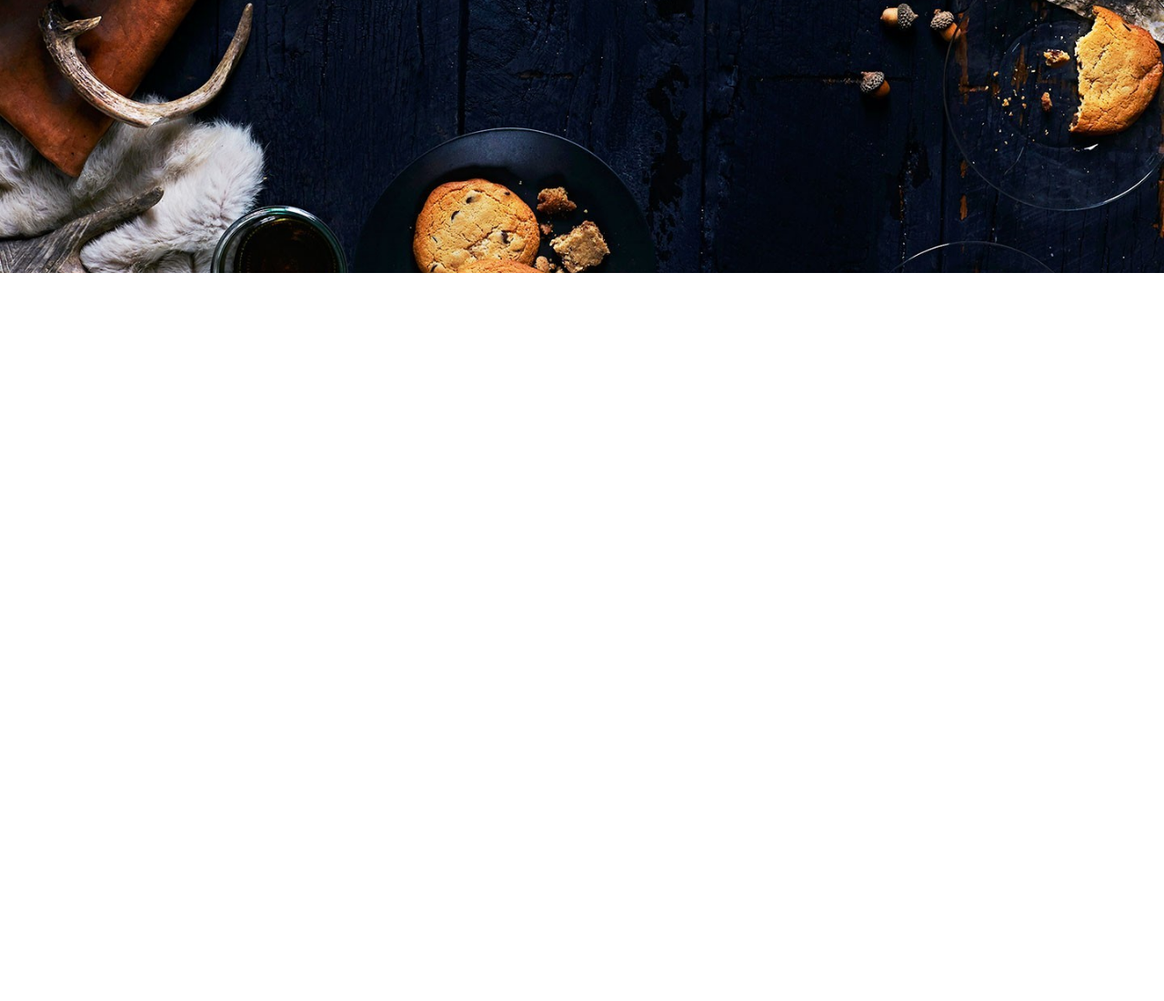
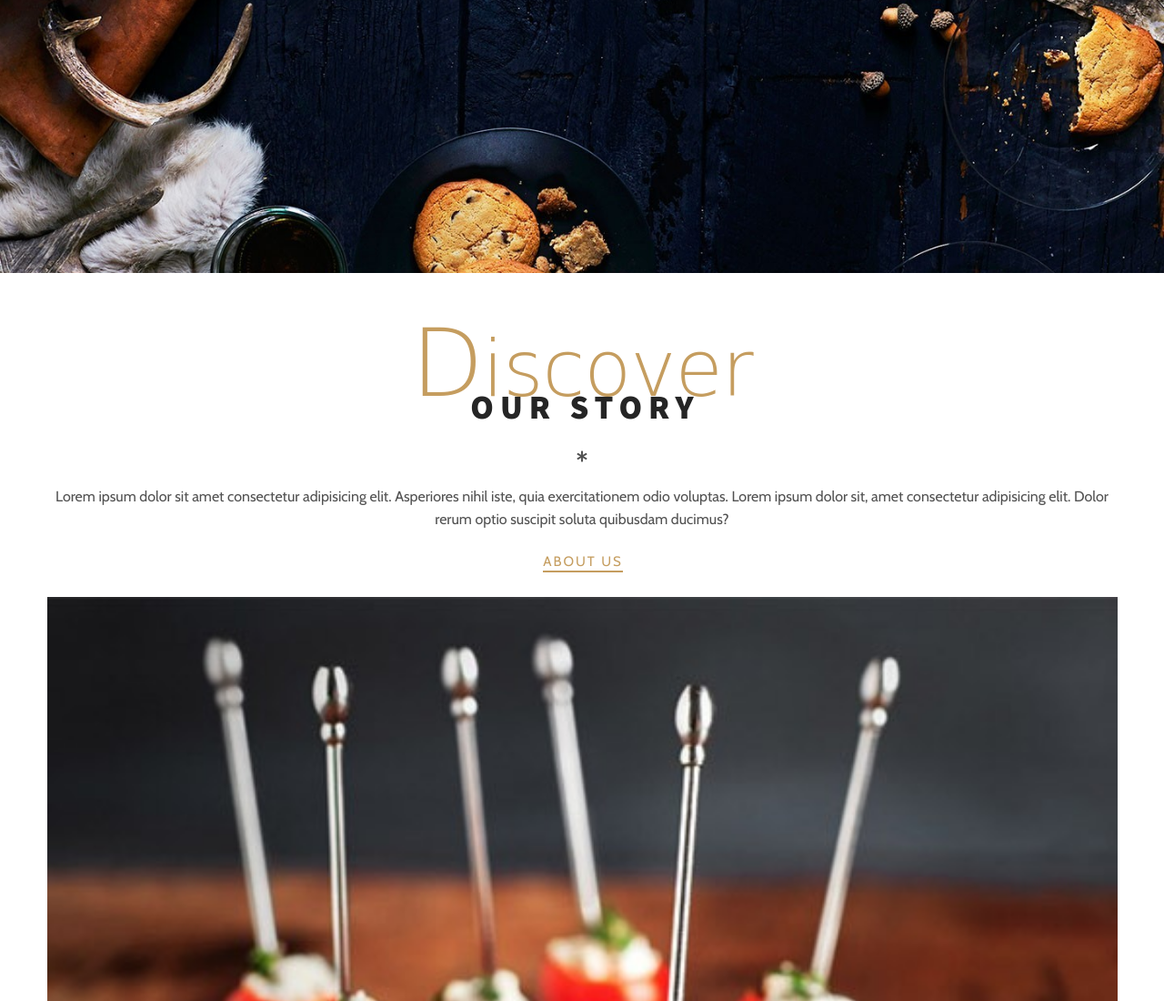
Before and after one commit to AlanisYates/resposive-page, a plain HTML site: page index.html in a window 1280 px wide. Shown: the part 500-1600 px from the top of the page at 91% size. Before the commit the page ends 800 px from the top, so only its background shows below. Drawn offline with nearby package versions, Linux system fonts and the light colour scheme; a web font is replaced by a local one.

Commit message:
adding in the stuor section and styling

```diff
--- a/index.html
+++ b/index.html
@@ -72,6 +72,33 @@
     </section>
     <!-- Hero Ends -->
 
+    <section class="discover-our-story">
+      <div class="container">
+        <div class="restaurant-info">
+          <div class="restaurant-desc padding-right animate-left">
+            <div class="global-headline">
+              <h2 class="sub-headline">
+                <span class="first-letter">D</span>iscover
+              </h2>
+              <h1 class="headline headline-dark">Our Story</h1>
+              <div class="asterisk"><i class="fas fa-asterisk"></i></div>
+            </div>
+            <p>
+              Lorem ipsum dolor sit amet consectetur adipisicing elit.
+              Asperiores nihil iste, quia exercitationem odio voluptas. Lorem
+              ipsum dolor sit, amet consectetur adipisicing elit. Dolor rerum
+              optio suscipit soluta quibusdam ducimus?
+            </p>
+            <a href="#" class="btn body-btn">About us</a>
+          </div>
+          <div class="restaurant-info-img animate-right">
+            <img src="./images/our-story-1.jpg" alt="" />
+          </div>
+        </div>
+      </div>
+    </section>
+
+    <!-- Discover our Stoy Ends -->
     <script src="main.js"></script>
   </body>
 </html>
--- a/style.css
+++ b/style.css
@@ -250,3 +250,72 @@ header {
   color: white;
   background-color: var(--secondary-font-color);
 }
+
+/* Discover our story */
+.global-headline {
+  text-align: center;
+  margin-top: 3.9rem;
+}
+
+.discover-out-story .global-headline {
+  margin-top: 6.9rem;
+}
+
+.global-headline .asterisk {
+  color: var(--body-font-color);
+  margin: 2.4rem 0;
+}
+
+.headline-dark {
+  color: var(--main-font-color-dark);
+  letter-spacing: 0.7rem;
+  margin-right: -0.7rem;
+}
+
+.global-headline .sub-headline {
+  letter-spacing: -0.1rem;
+  line-height: 0.42;
+}
+
+.restaurant-info {
+  text-align: center;
+}
+
+.restaurant-desc {
+  margin-bottom: 3rem;
+}
+
+.restaurant-desc p {
+  line-height: 1.6;
+  margin-bottom: 2.4rem;
+}
+
+.body-btn {
+  font-size: 1.5rem;
+  color: var(--secondary-font-color);
+  position: relative;
+  transition: color 0.3s;
+}
+
+.body-btn::before {
+  content: "";
+  position: absolute;
+  left: 0;
+  bottom: -3px;
+  width: 100%;
+  height: 2px;
+  background-color: var(--secondary-font-color);
+  transition: background-color 0.3s;
+}
+
+.body-btn:hover,
+.body-btn:focus {
+  color: var(--main-font-color-dark);
+}
+
+.body-btn:hover::before,
+.body-btn:focus::before {
+  background-color: var(--main-font-color-dark);
+}
+
+/* Tasteful Recipies */
```
